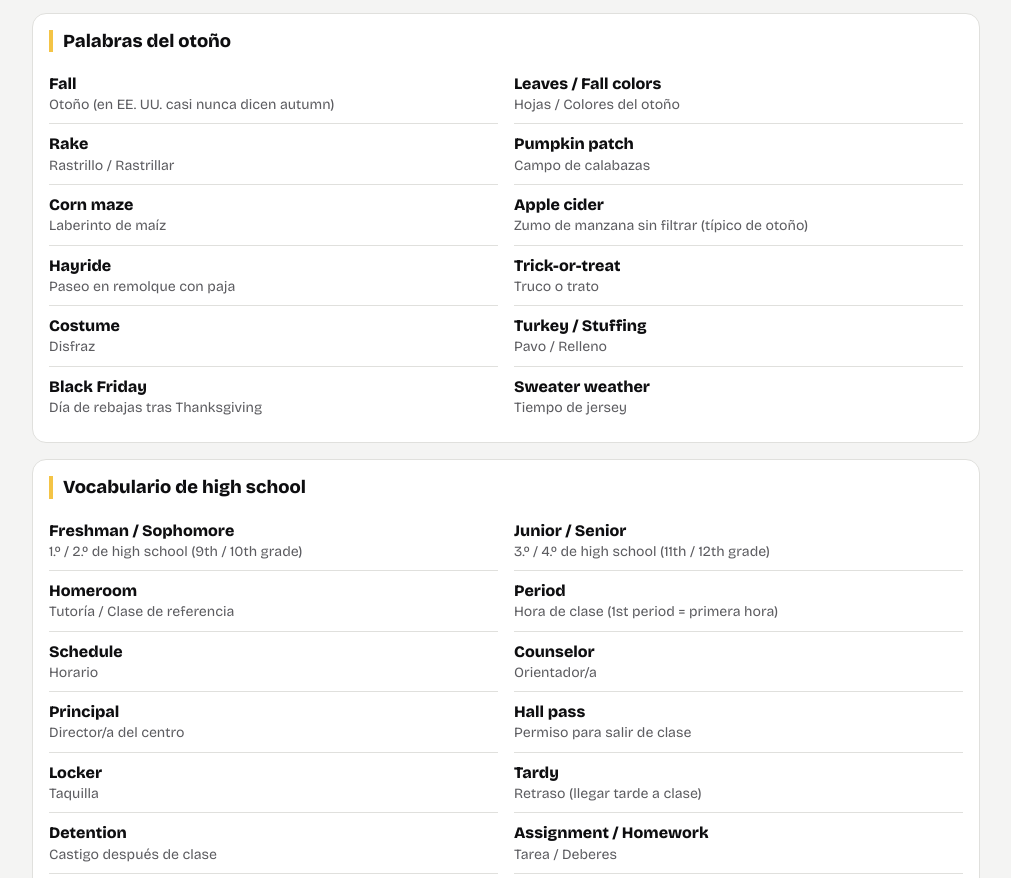
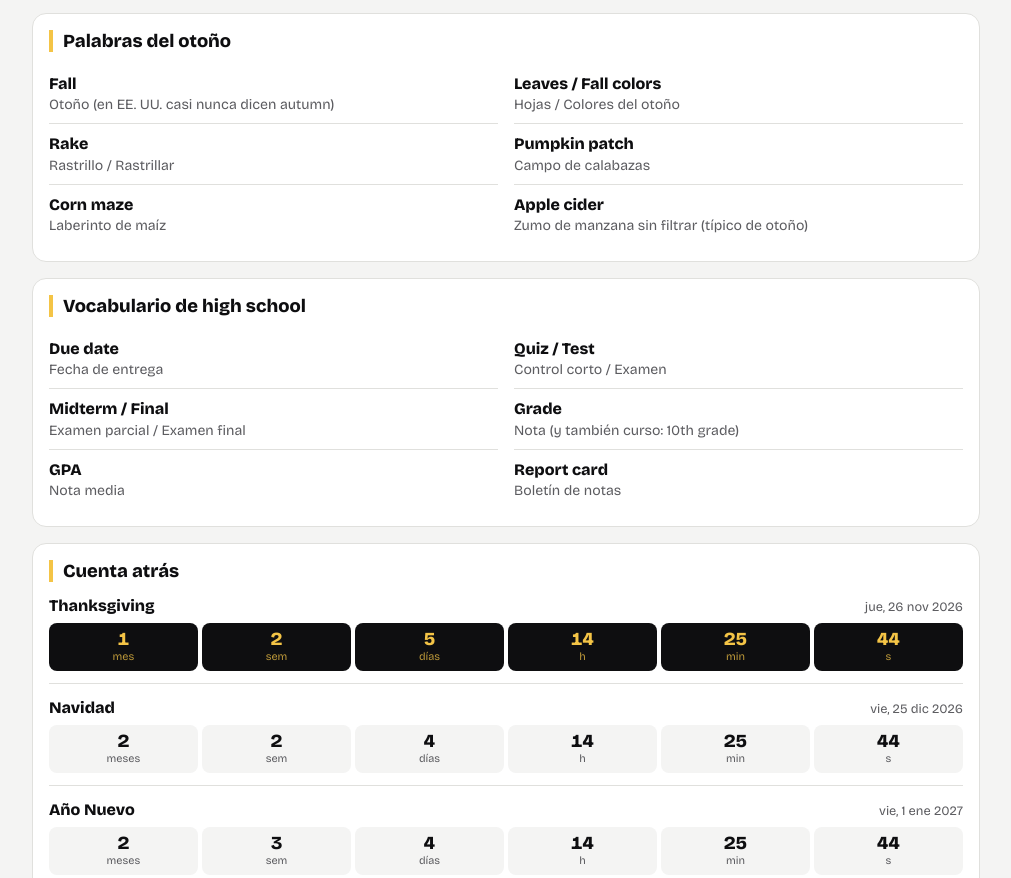
Before and after one commit to jdeantoniog/usa, a plain HTML site: page index.html in a window 1280 px wide. Shown: the part 3420-4298 px from the top of the page, without its empty margins (134-1145 px from the left). Drawn offline with nearby package versions, Linux system fonts and the light colour scheme; no server answers.

Commit message:
Add files via upload

```diff
--- a/config.js
+++ b/config.js
@@ -44,6 +44,10 @@ window.CONFIG = {
   /* ---------- Cuenta atrás (al final de la página) ----------
      Muestra todas las fechas de mensajesEspeciales que caen dentro de maxDias. */
   cuentaAtras: { maxDias: 365 },
+
+  /* ---------- Palabras de la estación y vocabulario de high school ----------
+     Cuántas se muestran cada día (rotan solas a medianoche de West Branch). */
+  palabrasPorDia: 6,
 
   /* ---------- Horas de luz (línea antes de "Próximos días") ---------- */
   luz: { nombre: "West Branch", lat: 44.2764, zonaHoraria: "America/Detroit" },
--- a/index.html
+++ b/index.html
@@ -1399,22 +1399,29 @@
       ul.appendChild(li);
     });
   }
+  // Elige n palabras seguidas que cambian cada día (al acabar la lista, vuelve a empezar)
+  function dailySlice(list, n) {
+    if (list.length <= n) return list.slice();
+    var start = (dayNumber() * n) % list.length, out = [];
+    for (var i = 0; i < n; i++) out.push(list[(start + i) % list.length]);
+    return out;
+  }
   function renderSeason() {
     var E = window.ESTACIONES;
     if (!E) { $("season-card").hidden = true; return; }
     var m = +localParts(tzUS).month;
     var key = m >= 3 && m <= 5 ? "primavera" : m >= 6 && m <= 8 ? "verano" : m >= 9 && m <= 11 ? "otono" : "invierno";
-    var names = { primavera: "primavera", verano: "verano", otono: "otoño", invierno: "invierno" };
+    var names = { primavera: "de la primavera", verano: "del verano", otono: "del otoño", invierno: "del invierno" };
     var list = E[key] || [];
     if (!list.length) { $("season-card").hidden = true; return; }
-    $("season-title").textContent = "Palabras del " + names[key];
-    fillWordList($("season-list"), list);
+    $("season-title").textContent = "Palabras " + names[key];
+    fillWordList($("season-list"), dailySlice(list, CFG.palabrasPorDia || 6));
     $("season-card").hidden = false;
   }
   function renderVocab() {
     var V = window.VOCAB_HS || [];
     if (!V.length) { $("vocab-card").hidden = true; return; }
-    fillWordList($("vocab-list"), V);
+    fillWordList($("vocab-list"), dailySlice(V, CFG.palabrasPorDia || 6));
     $("vocab-card").hidden = false;
   }
 
--- a/palabras.js
+++ b/palabras.js
@@ -131,7 +131,19 @@ window.ESTACIONES = {
     { en: "Costume", es: "Disfraz" },
     { en: "Turkey / Stuffing", es: "Pavo / Relleno" },
     { en: "Black Friday", es: "Día de rebajas tras Thanksgiving" },
-    { en: "Sweater weather", es: "Tiempo de jersey" }
+    { en: "Sweater weather", es: "Tiempo de jersey" },
+    { en: "Chilly", es: "Fresquito / Frío" },
+    { en: "Frost", es: "Escarcha / Helada" },
+    { en: "Acorn", es: "Bellota" },
+    { en: "Maple tree", es: "Arce" },
+    { en: "Foliage", es: "Follaje" },
+    { en: "Haunted house", es: "Casa del terror" },
+    { en: "Candy corn", es: "Caramelos de Halloween con forma de maíz" },
+    { en: "Jack-o'-lantern", es: "Calabaza tallada con vela" },
+    { en: "Pumpkin pie", es: "Tarta de calabaza" },
+    { en: "Leftovers", es: "Sobras (las de Thanksgiving duran días)" },
+    { en: "Flannel", es: "Camisa de franela" },
+    { en: "Bonfire", es: "Hoguera" }
   ],
   invierno: [
     { en: "Snowstorm / Blizzard", es: "Tormenta de nieve / Ventisca" },
@@ -145,7 +157,19 @@ window.ESTACIONES = {
     { en: "Snowman", es: "Muñeco de nieve" },
     { en: "Hot cocoa", es: "Chocolate caliente" },
     { en: "Winter break", es: "Vacaciones de Navidad" },
-    { en: "Ice fishing", es: "Pesca en el hielo (muy típica en Michigan)" }
+    { en: "Ice fishing", es: "Pesca en el hielo (muy típica en Michigan)" },
+    { en: "Frostbite", es: "Congelación (en la piel)" },
+    { en: "Snow shovel", es: "Pala de nieve" },
+    { en: "Snowplow", es: "Quitanieves" },
+    { en: "Black ice", es: "Placas de hielo invisibles" },
+    { en: "Below zero", es: "Bajo cero (allí suele ser en °F)" },
+    { en: "Layers", es: "Capas de ropa" },
+    { en: "Beanie", es: "Gorro de lana" },
+    { en: "Snowball fight", es: "Guerra de bolas de nieve" },
+    { en: "Ice skating", es: "Patinaje sobre hielo" },
+    { en: "Christmas lights", es: "Luces de Navidad" },
+    { en: "New Year's resolution", es: "Propósito de Año Nuevo" },
+    { en: "Cabin fever", es: "Agobio de estar mucho tiempo encerrado" }
   ],
   primavera: [
     { en: "Spring break", es: "Vacaciones de primavera" },
@@ -159,7 +183,19 @@ window.ESTACIONES = {
     { en: "Track and field", es: "Atletismo" },
     { en: "Finals", es: "Exámenes finales" },
     { en: "Sunscreen", es: "Crema solar" },
-    { en: "Daylight saving time", es: "Horario de verano" }
+    { en: "Daylight saving time", es: "Horario de verano" },
+    { en: "Showers", es: "Chubascos" },
+    { en: "Puddle", es: "Charco" },
+    { en: "Sprout", es: "Brote" },
+    { en: "Robin", es: "Petirrojo americano (anuncia la primavera)" },
+    { en: "Tulip", es: "Tulipán" },
+    { en: "Spring cleaning", es: "Limpieza a fondo de primavera" },
+    { en: "Mild", es: "Templado / Suave" },
+    { en: "Breeze", es: "Brisa" },
+    { en: "Corsage", es: "Ramillete de muñeca para el Prom" },
+    { en: "Senior year", es: "Último curso de high school" },
+    { en: "Yearbook signing", es: "Firmar los anuarios" },
+    { en: "Mother's Day", es: "Día de la Madre (2.º domingo de mayo en EE. UU.)" }
   ],
   verano: [
     { en: "Summer break", es: "Vacaciones de verano" },
@@ -173,7 +209,19 @@ window.ESTACIONES = {
     { en: "Yearbook", es: "Anuario del instituto" },
     { en: "Goodbye party", es: "Fiesta de despedida" },
     { en: "Keep in touch", es: "Seguimos en contacto" },
-    { en: "Back home", es: "De vuelta en casa" }
+    { en: "Back home", es: "De vuelta en casa" },
+    { en: "Heat wave", es: "Ola de calor" },
+    { en: "Humid", es: "Húmedo / Bochornoso" },
+    { en: "Flip-flops", es: "Chanclas" },
+    { en: "Popsicle", es: "Polo (helado)" },
+    { en: "Lemonade stand", es: "Puesto de limonada" },
+    { en: "Barbecue / Cookout", es: "Barbacoa" },
+    { en: "Canoe / Kayak", es: "Canoa / Kayak" },
+    { en: "Fireflies", es: "Luciérnagas" },
+    { en: "Road trip", es: "Viaje en coche" },
+    { en: "Farewell", es: "Despedida" },
+    { en: "Pack / Suitcase", es: "Hacer la maleta / Maleta" },
+    { en: "Jet lag", es: "Desfase horario" }
   ]
 };
 
```
